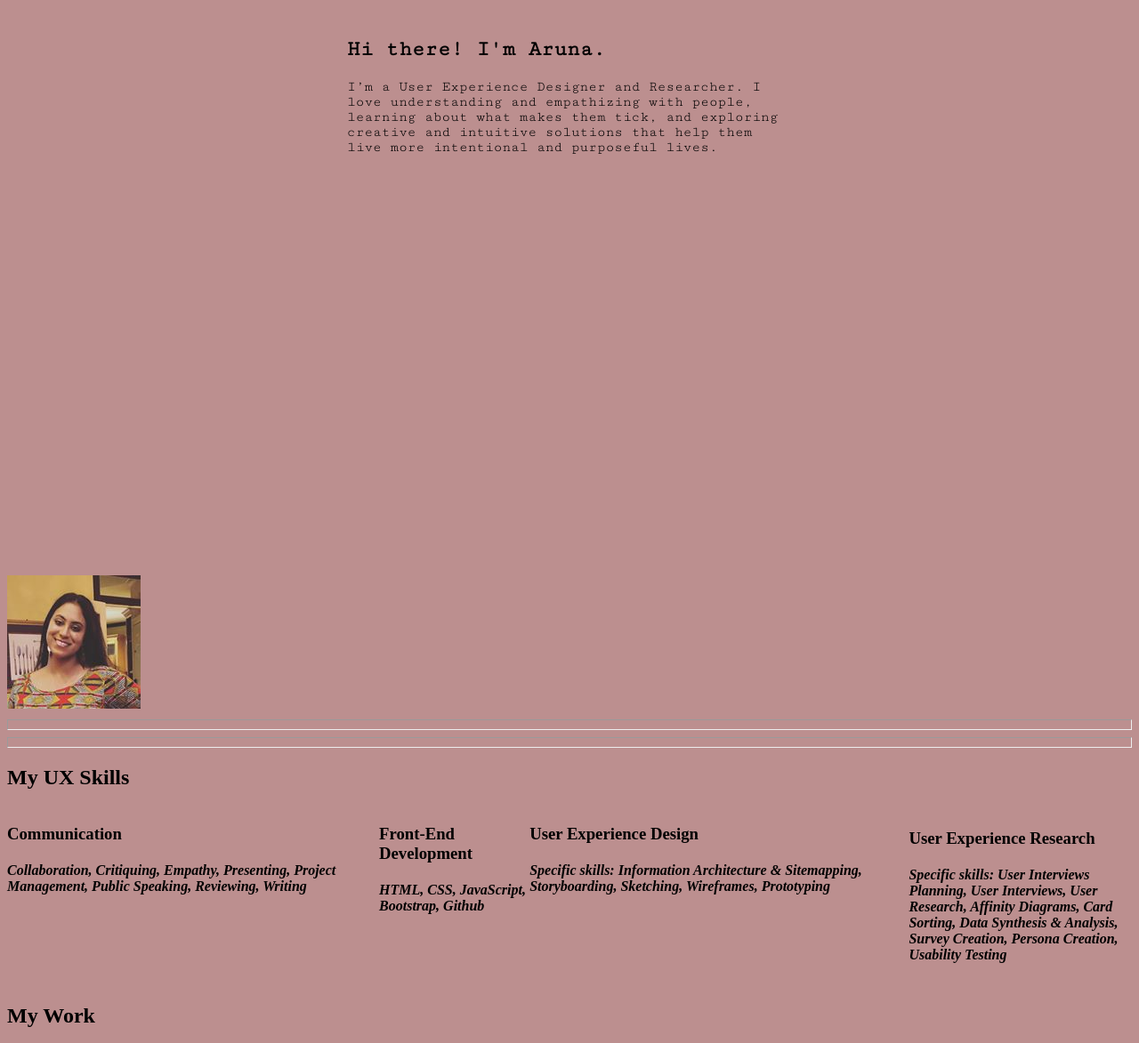
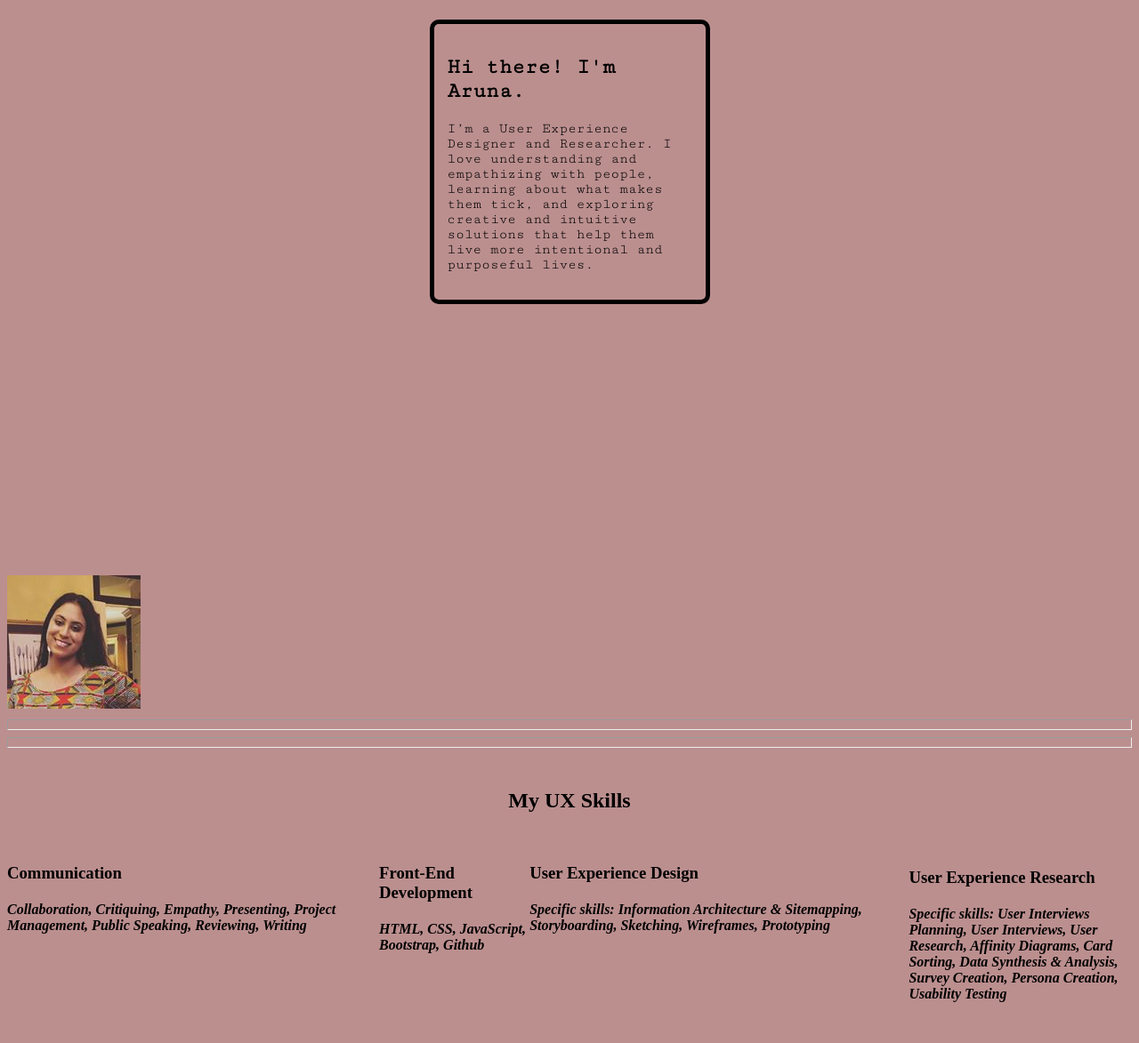
Before and after one commit to aruna-srinivasiah/UX_UI_HW_18, a plain HTML site: page index.html in a window 1280 px wide. Shown: the part 158-1331 px from the top of the page at 89% size. Drawn offline with Linux system fonts and the light colour scheme.

Commit message:
even more CSS changes :)

```diff
--- a/CSS/style.css
+++ b/CSS/style.css
@@ -21,6 +21,8 @@ hr {
     width: 23%;
     padding: 1%;
     text-align: center;
+    border-top: royalblue;
+    border-width: 100px;
 }
 
 nav {
@@ -60,11 +62,21 @@ nav {
     padding: 25px;
 }
 
+.mySkills h1 {
+    text-align: center;
+}
+
 .content {
     font-family: 'Cutive Mono', monospace;
     width: 500px;
     margin: 0 auto;
     vertical-align: middle;
+    border: 5px solid black;
+    padding: 15px;
+    width: 275px;
+    border-radius: 10px;
+    -moz-border-radius: 10px;
+    -webkit-border-radius: 10px;
 
 }
 
@@ -73,6 +85,7 @@ nav {
     display: flex;
     flex-direction: row-reverse;
     justify-content: space-evenly;
+
 
 }
 
@@ -89,6 +102,10 @@ ul {
     margin-left: auto;
     width: 50%;
     margin-left: auto;
+}
+
+.myWork h1 {
+    text-align: center;
 }
 
 .workGrid {
```
Also changed, not shown: index.html (+13 -0 lines).
